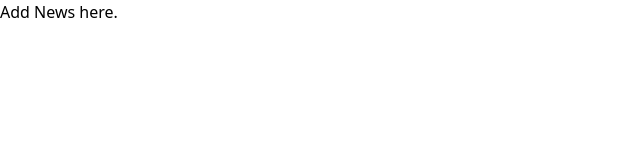
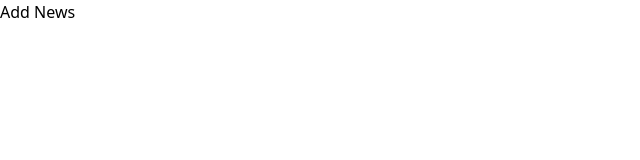
Before and after one commit to SaifullaJubair/News-71, a Next.js app: page /dashboard/addnews in a window 1280 px wide. Shown: the top 160 px of the page, without its empty margins (0-640 px from the left). Built offline with nearby package versions, Linux system fonts and the light colour scheme.

Commit message:
add news done

```diff
--- a/components/Dashboard/AddNews/AddNews.js
+++ b/components/Dashboard/AddNews/AddNews.js
@@ -2,7 +2,7 @@
 const AddNews = () => {
     return (
         <div>
-            Add News here.
+            Add News
         </div>
     );
 };
```
